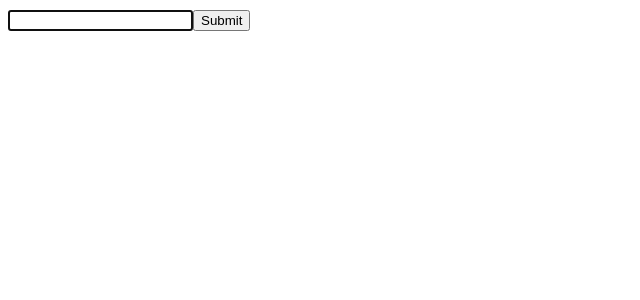
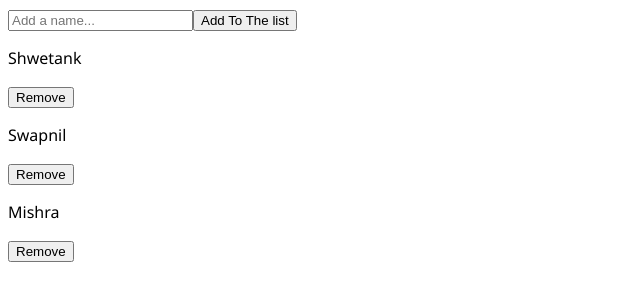
Before and after one commit to shwetank00001/JS-pract, a React (Create React App) app in the folder JohnS/: page / in a window 1280 px wide. Shown: the top 300 px of the page, without its empty margins (0-640 px from the left). Built offline with nearby package versions, Linux system fonts and the light colour scheme.

Commit message:
done for today

```diff
--- a/JohnS/src/index.js
+++ b/JohnS/src/index.js
@@ -1,12 +1,12 @@
 import React from 'react';
 import ReactDOM from 'react-dom/client';
-import Basics from './useRef/Basics'
+import Reducer from './useReducer/Reducer'
 import './index.css'
 
 
 const root = ReactDOM.createRoot(document.getElementById('root'));
 root.render(
-  <Basics />
+  <Reducer />
   // <React.StrictMode>
   // </React.StrictMode>
 );
--- /dev/null
+++ b/JohnS/src/useReducer/Modal.jsx
@@ -0,0 +1,9 @@
+import React from 'react'
+
+const Modal = () => {
+  return (
+    <div>Modal</div>
+  )
+}
+
+export default Modal
--- /dev/null
+++ b/JohnS/src/useReducer/Reducer.jsx
@@ -0,0 +1,55 @@
+import React, {useState, useReducer} from 'react'
+import Modal from './Modal'
+import {personData} from '../useState/data'
+
+const Reducer = () => {
+  const [people, setPeople] = useState([])
+  const [peopleList, setPeopleList] = useState(personData)
+  const [showModal, setModal] = useState(false)
+
+  let handleSubmit = function(e){
+
+    e.preventDefault()
+    const newData = {
+      id: new Date().getTime(),
+      name: people
+    }
+    setPeopleList(function(item){
+      return [...item, newData]
+    })
+  }
+
+
+  console.log(peopleList)
+
+  const del = function(idParam){
+    const newData = peopleList.filter(function(item){
+      return item.id !== idParam
+    })
+    setPeopleList(newData)
+  }
+
+  const ele = peopleList.map(function(item){
+    return (
+      <div key={item.id}>
+        <p>{item.name}</p>
+        <button onClick={()=> del(item.id)}>Remove</button>
+      </div>
+    )
+  })
+
+  return (
+    <>
+    {showModal && <Modal />}
+    <form onSubmit={handleSubmit}>
+      <input type='text' placeholder='Add a name...' name='people' value={people} onChange={(e) => setPeople(e.target.value)} />
+      <button type='submit'>Add To The list</button>
+    </form>
+    <div>
+      {ele}
+    </div>
+    </>
+  )
+}
+
+export default Reducer
```
Also changed, not shown: JohnS/src/Todo.jsx (added, +45 -0 lines).
